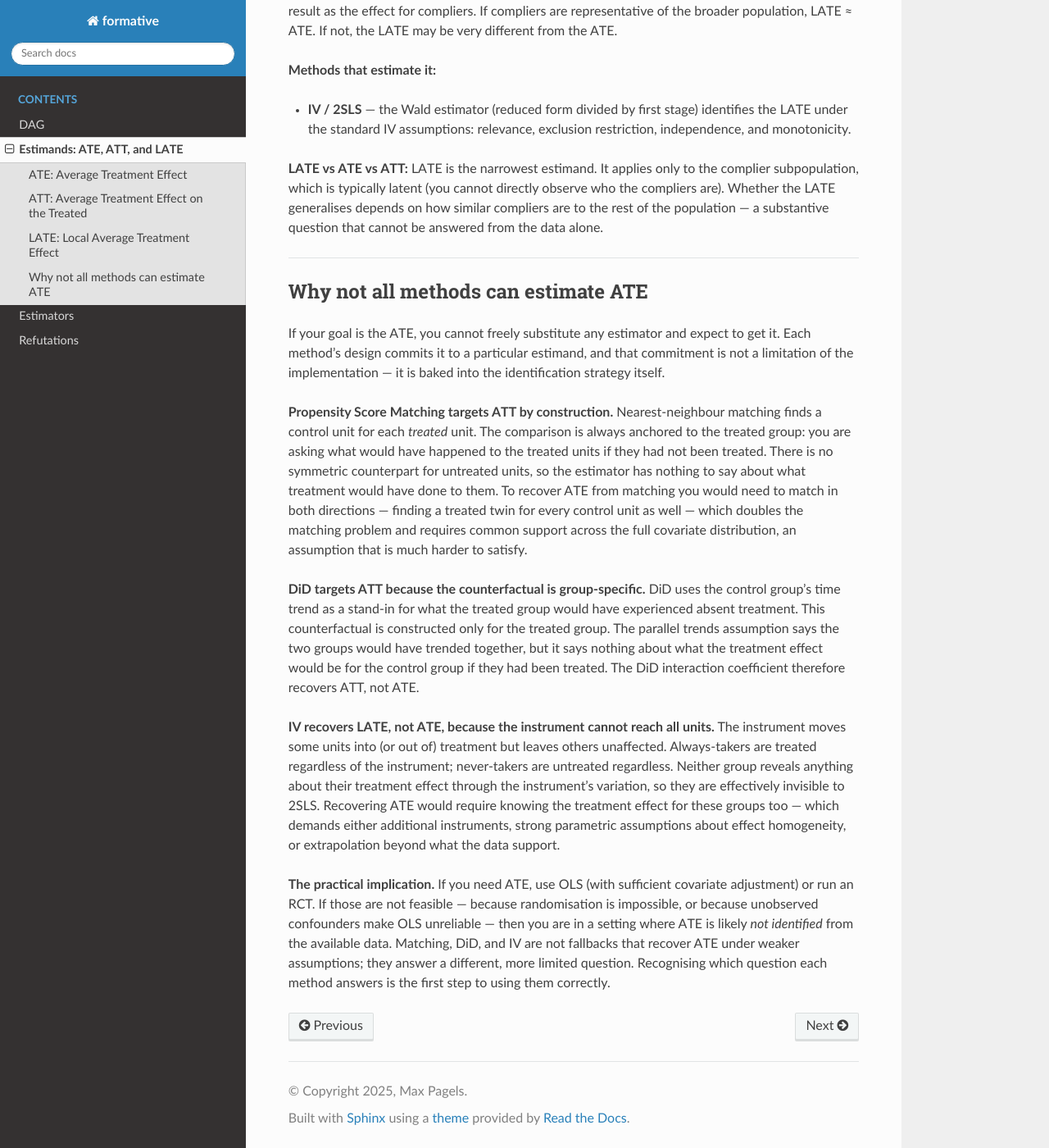
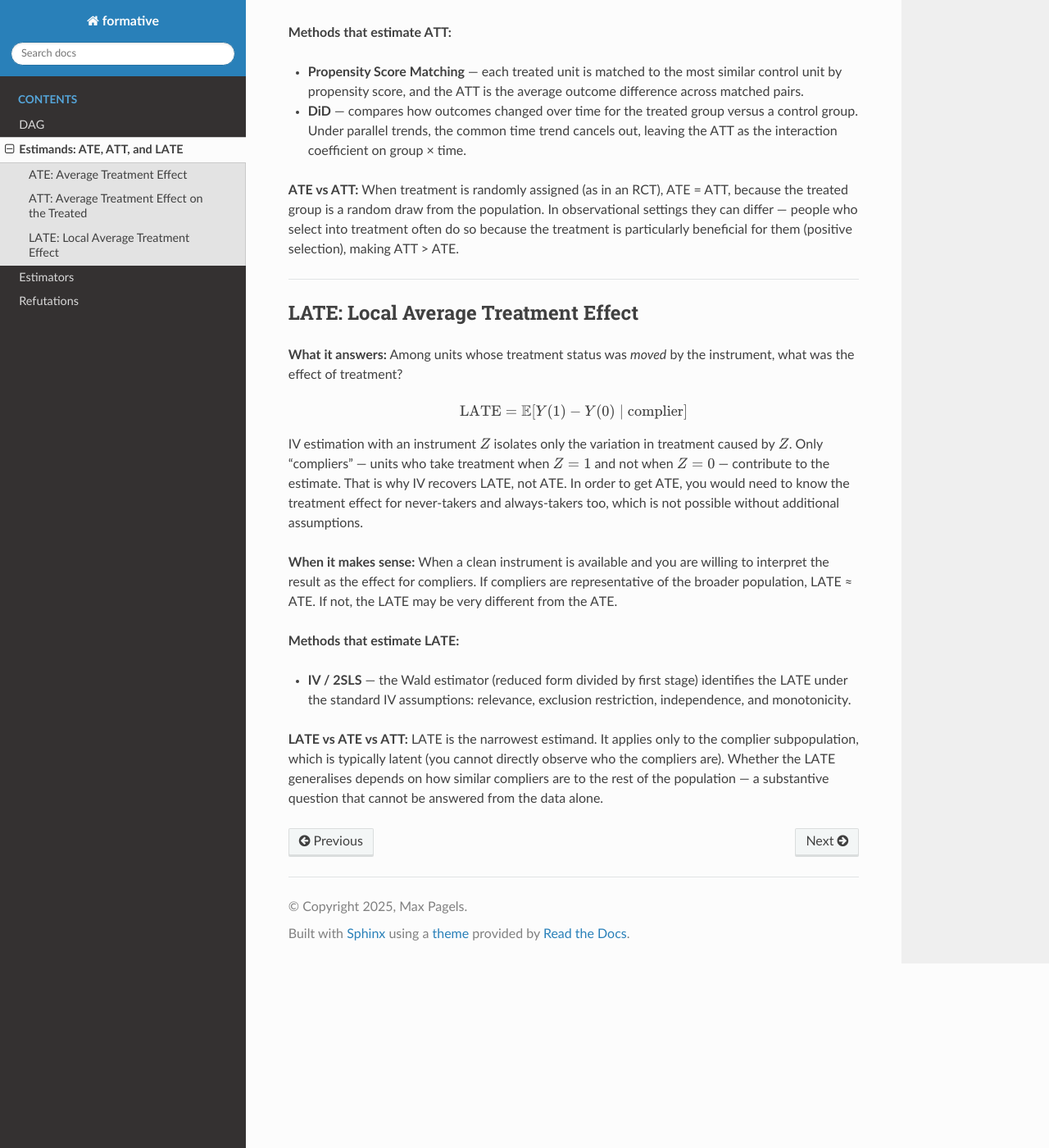
Before and after one commit to maxpagels/formative, a Sphinx documentation site: the page built from docs/estimands.rst, in a window 1280 px wide and 1400 px high, scrolled down 1919 px. Shown: the whole window at 82% size. Built offline with Sphinx 7.4.7 and the Read the Docs theme 3.1.0, drawn with Linux system fonts in a browser that asks for light colours; some of the changed text lies outside the part shown.

Commit message:
Expand ATT/ATE/LATE

```diff
--- a/docs/estimands.rst
+++ b/docs/estimands.rst
@@ -59,13 +70,33 @@
    \text{ATT} = \mathbb{E}[Y(1) - Y(0) \mid \text{treated}]
 
 ATT conditions on the treated group. It asks what the treated units would have experienced
-had they *not* been treated — a counterfactual that is never directly observed.
+had they *not* been treated. This is a counterfactual that is never directly observed.
 
 **When it makes sense:** When you care specifically about the effect for those who
 self-selected into treatment, or when the treated group is the policy-relevant population —
-e.g., "did the training programme benefit the workers who enrolled?"
+e.g., "did the training programme benefit the workers who enrolled?". Note that this is a
+"narrower" question than ATE, and the answer may not generalise to the broader population.
+However, in practice, ATT is often used to estimate ATE, even if theoretically it is not
+the same thing.
 
-**Methods that estimate it:**
+Matching can do ATT but not ATE. For each treated unit, it finds one or more untreated units
+that look similar on observables. This constructs the missing counterfactual, i.e.
+what would the treated unit have experienced without treatment. In order to recover ATE,
+you would have to do the same for untreated units. Finding treated matches for any given
+control unit is hard; usually the treatment group is much smaller than the control group,
+so finding a good match for every control unit becomes a much harder problem to solve.
+
+The same restriction applies to DiD, but for a different reason. DiD constructs the
+counterfactual for the treated group by using the control group's time trend.
+The parallel trends assumption says the two groups would have trended together,
+but it says nothing about what the treatment effect would be for the control group
+if they had been treated. In order to get DiD to recover ATE, you would have to
+assume that the treatment effect is the same for both groups, which is a strong assumption.
+For example, say you launched an app in a few countries first. You probably launched assuming
+the app would be more beneficial in those countries than in the others, so the ATT is likely
+greater than the ATE.
+
+**Methods that estimate ATT:**
 
 - **Propensity Score Matching** — each treated unit is matched to the most similar control
   unit by propensity score, and the ATT is the average outcome difference across matched
@@ -92,16 +123,16 @@
    \text{LATE} = \mathbb{E}[Y(1) - Y(0) \mid \text{complier}]
 
 IV estimation with an instrument :math:`Z` isolates only the variation in treatment caused
-by :math:`Z`. Units whose treatment is unaffected by the instrument — *always-takers* (always
-treated regardless of :math:`Z`) and *never-takers* (never treated regardless of :math:`Z`)
-— contribute no identifying variation. Only *compliers* — units who take treatment when
-:math:`Z = 1` and not when :math:`Z = 0` — drive the IV estimate.
+by :math:`Z`. Only "compliers" — units who take treatment when
+:math:`Z = 1` and not when :math:`Z = 0` — contribute to the estimate. That is why IV
+recovers LATE, not ATE. In order to get ATE, you would need to know the treatment effect for
+never-takers and always-takers too, which is not possible without additional assumptions.
 
 **When it makes sense:** When a clean instrument is available and you are willing to
 interpret the result as the effect for compliers. If compliers are representative of the
 broader population, LATE ≈ ATE. If not, the LATE may be very different from the ATE.
 
-**Methods that estimate it:**
+**Methods that estimate LATE:**
 
 - **IV / 2SLS** — the Wald estimator (reduced form divided by first stage) identifies the
   LATE under the standard IV assumptions: relevance, exclusion restriction, independence,
@@ -111,44 +142,3 @@
 subpopulation, which is typically latent (you cannot directly observe who the compliers are).
 Whether the LATE generalises depends on how similar compliers are to the rest of the
 population — a substantive question that cannot be answered from the data alone.
-
-----
-
-Why not all methods can estimate ATE
---------------------------------------
-
-If your goal is the ATE, you cannot freely substitute any estimator and expect to get it.
-Each method's design commits it to a particular estimand, and that commitment is not a
-limitation of the implementation — it is baked into the identification strategy itself.
-
-**Propensity Score Matching targets ATT by construction.**
-Nearest-neighbour matching finds a control unit for each *treated* unit. The comparison is
-always anchored to the treated group: you are asking what would have happened to the treated
-units if they had not been treated. There is no symmetric counterpart for untreated units,
-so the estimator has nothing to say about what treatment would have done to them. To recover
-ATE from matching you would need to match in both directions — finding a treated twin for
-every control unit as well — which doubles the matching problem and requires common support
-across the full covariate distribution, an assumption that is much harder to satisfy.
-
-**DiD targets ATT because the counterfactual is group-specific.**
-DiD uses the control group's time trend as a stand-in for what the treated group would have
-experienced absent treatment. This counterfactual is constructed only for the treated group.
-The parallel trends assumption says the two groups would have trended together, but it says
-nothing about what the treatment effect would be for the control group if they had been
-treated. The DiD interaction coefficient therefore recovers ATT, not ATE.
-
-**IV recovers LATE, not ATE, because the instrument cannot reach all units.**
-The instrument moves some units into (or out of) treatment but leaves others unaffected.
-Always-takers are treated regardless of the instrument; never-takers are untreated regardless.
-Neither group reveals anything about their treatment effect through the instrument's variation,
-so they are effectively invisible to 2SLS. Recovering ATE would require knowing the treatment
-effect for these groups too — which demands either additional instruments, strong parametric
-assumptions about effect homogeneity, or extrapolation beyond what the data support.
-
-**The practical implication.**
-If you need ATE, use OLS (with sufficient covariate adjustment) or run an RCT. If those are
-not feasible — because randomisation is impossible, or because unobserved confounders make
-OLS unreliable — then you are in a setting where ATE is likely *not identified* from the
-available data. Matching, DiD, and IV are not fallbacks that recover ATE under weaker
-assumptions; they answer a different, more limited question. Recognising which question each
-method answers is the first step to using them correctly.
```
Also changed, not shown: other parts of docs/estimands.rst (+14 -3 lines), 6 other files.
